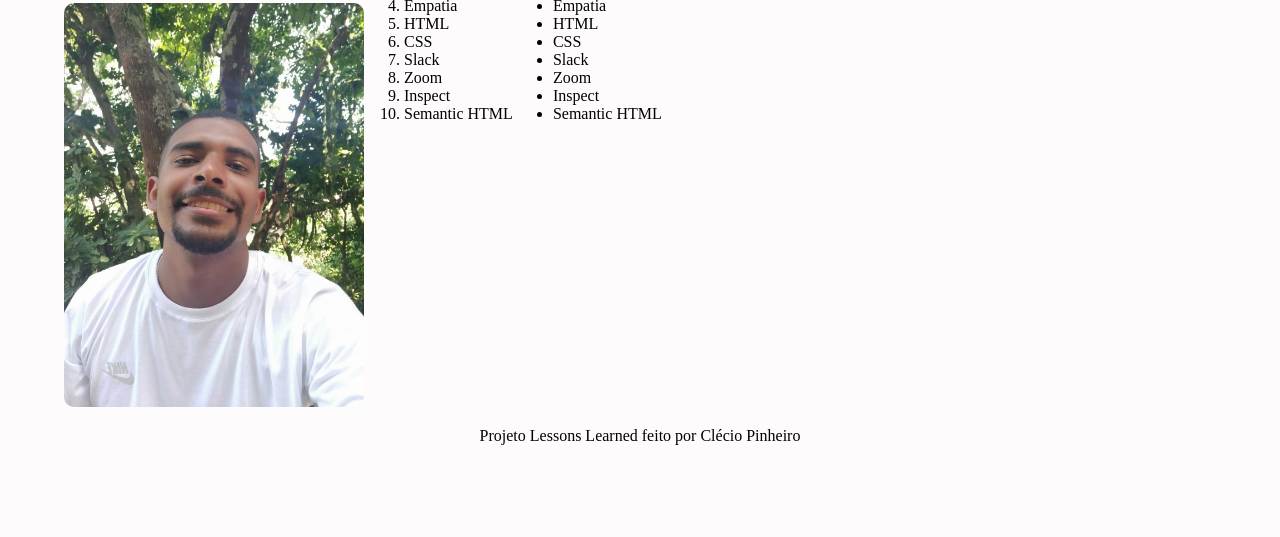
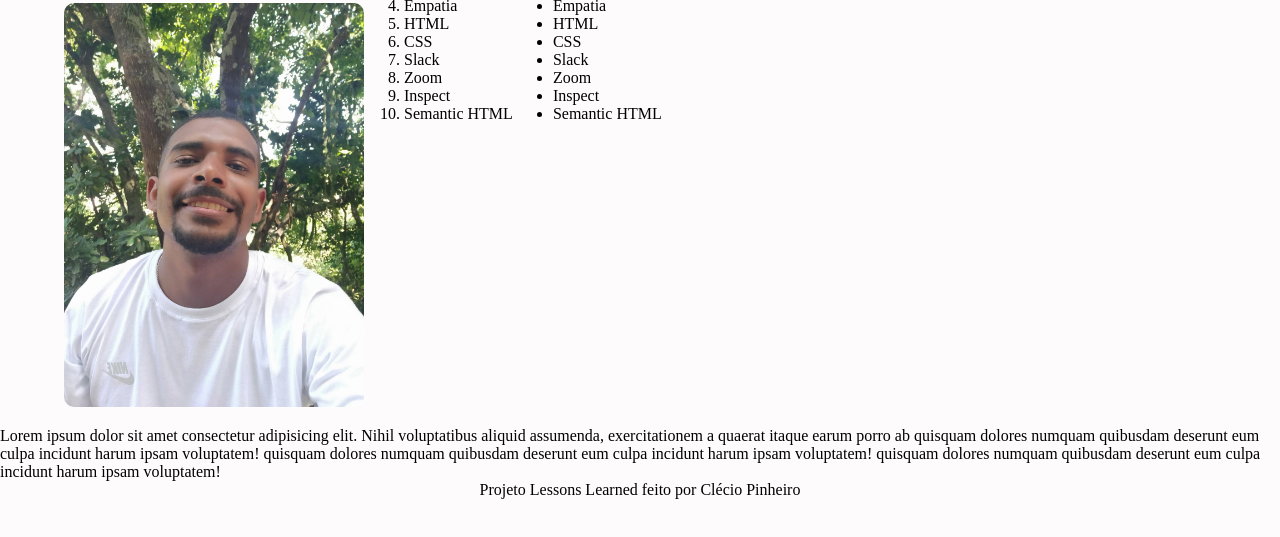
Before and after one commit to cleciopinheiro/lessons-learned, a website: page index.html in a window 1280 px wide. Shown: the part 77-614 px from the top of the page. Drawn offline with Linux system fonts and the light colour scheme.

Commit message:
Requisito 6, 7, 8

```diff
--- a/index.html
+++ b/index.html
@@ -45,6 +45,9 @@
         <li>Semantic HTML</li>
       </ul>
     </section>
+    <article>
+      <p>Lorem ipsum dolor sit amet consectetur adipisicing elit. Nihil voluptatibus aliquid assumenda, exercitationem a quaerat itaque earum porro ab quisquam dolores numquam quibusdam deserunt eum culpa incidunt harum ipsam voluptatem! quisquam dolores numquam quibusdam deserunt eum culpa incidunt harum ipsam voluptatem! quisquam dolores numquam quibusdam deserunt eum culpa incidunt harum ipsam voluptatem!</p>
+    </article>
     <footer id="rodape">
       <p>Projeto Lessons Learned feito por Clécio Pinheiro</p>
     </footer>
```
